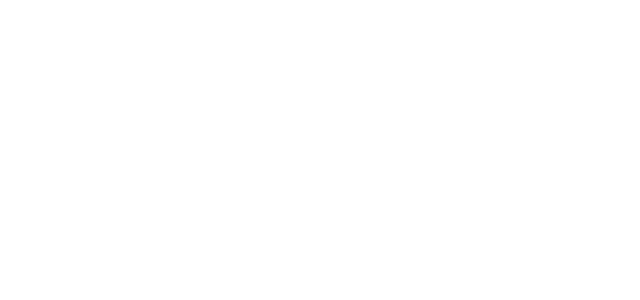
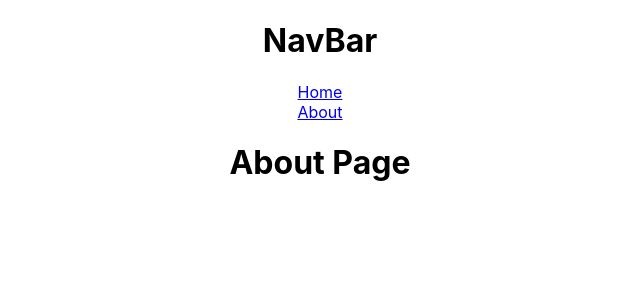
Before and after one commit to prdev99/React-Router, a React (Create React App) app: page /about in a window 1280 px wide. Before the commit this address had no page. Shown: the top 300 px of the page, without its empty margins (320-960 px from the left). Built offline with nearby package versions, Linux system fonts and the light colour scheme.

Commit message:
Defined the routes

```diff
--- a/src/App.js
+++ b/src/App.js
@@ -2,13 +2,19 @@ import logo from "./logo.svg";
 import "./App.css";
 import { BrowserRouter, Route, Routes } from "react-router-dom";
 import Home from "./components/Home";
+import NavBar from "./components/NavBar";
+import About from "./components/About";
+import Page404 from "./components/Page404";
 
 function App() {
   return (
     <div className="App">
       <BrowserRouter>
+        <NavBar />
         <Routes>
           <Route path="/" element={<Home />} />
+          <Route path="/about" element={<About />} />
+          <Route path="*" element={<Page404 />} />
         </Routes>
       </BrowserRouter>
     </div>
--- a/src/components/About.jsx
+++ b/src/components/About.jsx
@@ -0,0 +1,9 @@
+const About = () => {
+  return (
+    <>
+      <h1>About Page</h1>
+    </>
+  );
+};
+
+export default About;
--- /dev/null
+++ b/src/components/NavBar.jsx
@@ -0,0 +1,14 @@
+import React from "react";
+import { Link } from "react-router-dom";
+
+const NavBar = () => {
+  return (
+    <>
+      <h1>NavBar</h1>
+      <Link to="/">Home</Link><br/>
+      <Link to="/about">About</Link>
+    </>
+  );
+};
+
+export default NavBar;
--- /dev/null
+++ b/src/components/Page404.jsx
@@ -0,0 +1,13 @@
+import { Link } from "react-router-dom";
+
+const Page404 = () => {
+  return (
+    <>
+      <h1>Page not found 404</h1>
+      <p>go to home Page</p>
+      <Link to="/">home</Link>
+    </>
+  );
+};
+
+export default Page404;
```
